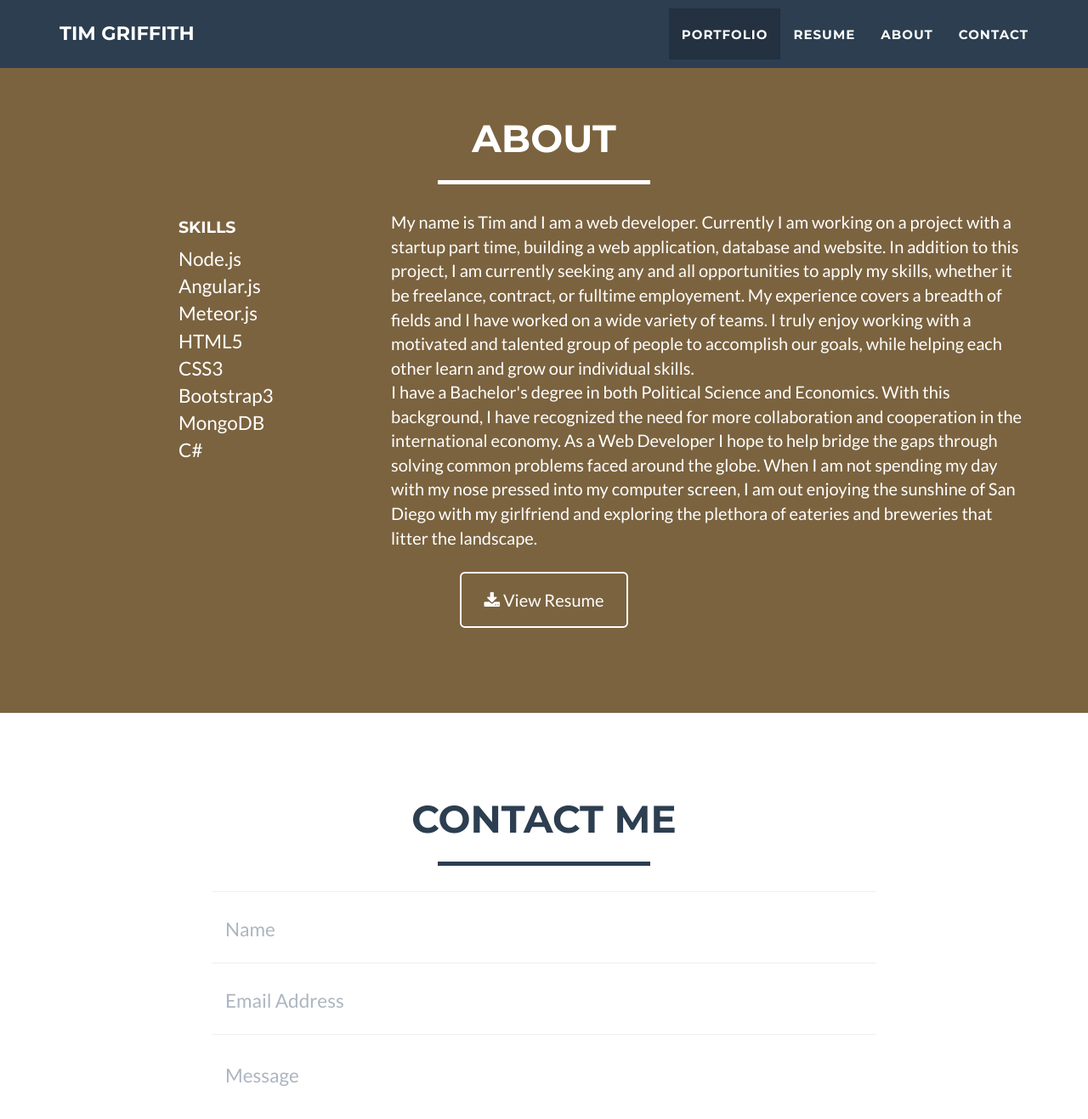
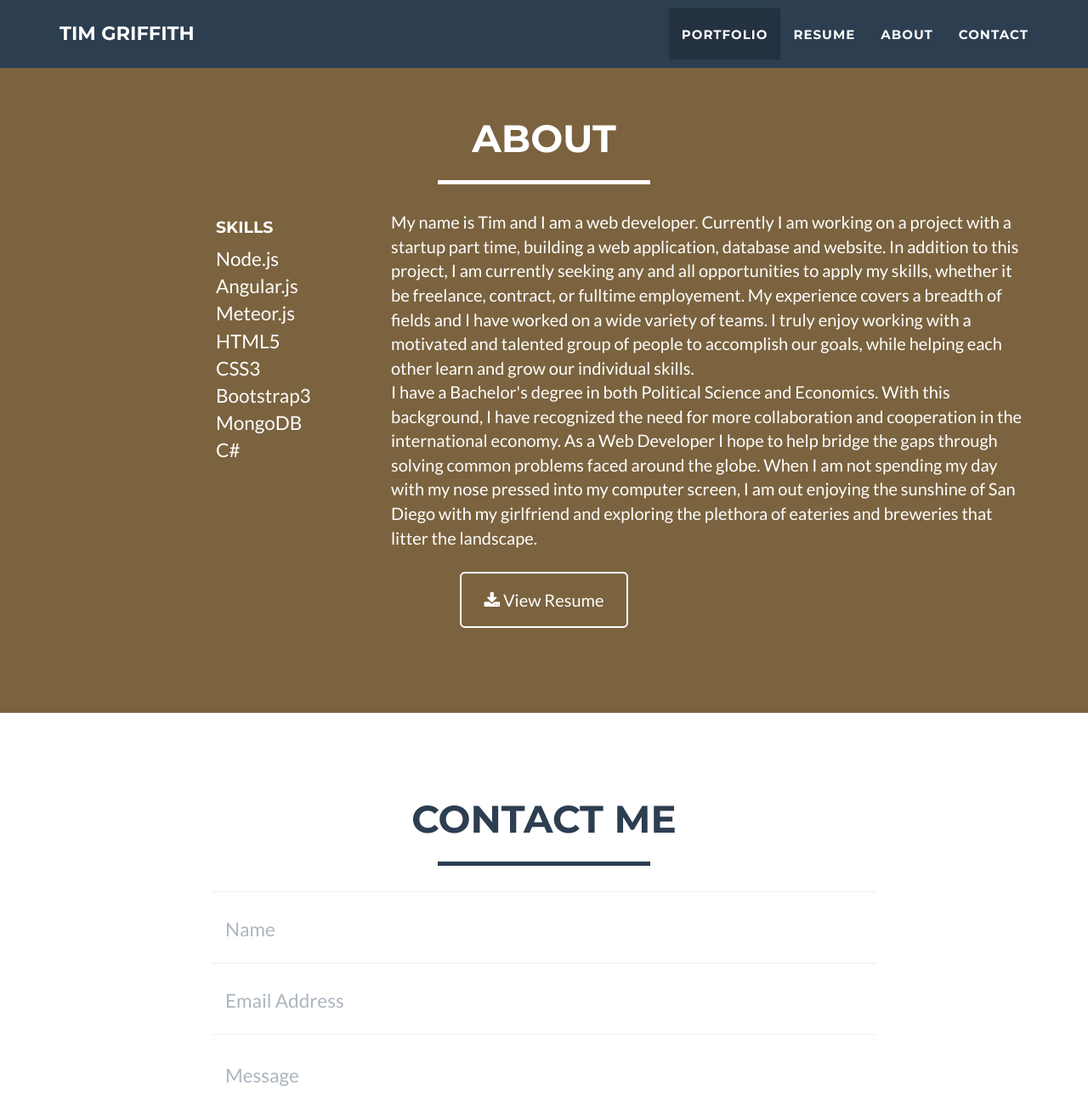
Before and after one commit to tmgriffith/tmgriffith.github.io, a Jekyll site: the page built from index.html, in a window 1280 px wide and 1400 px high, scrolled down 1597 px. Shown: the top 1317 px of the window at 85% size. Built offline with Jekyll 4.4.1, drawn with Linux system fonts in a browser that asks for light colours.

Commit message:
Update main.css

```diff
--- a/_includes/css/main.css
+++ b/_includes/css/main.css
@@ -459,6 +459,6 @@ footer .footer-below {
 
 .list-no-style {
     list-style: none;
-    margin-left: 100px;
+    margin-left: 40%;
     font-size: 1.5em;
 }
```
